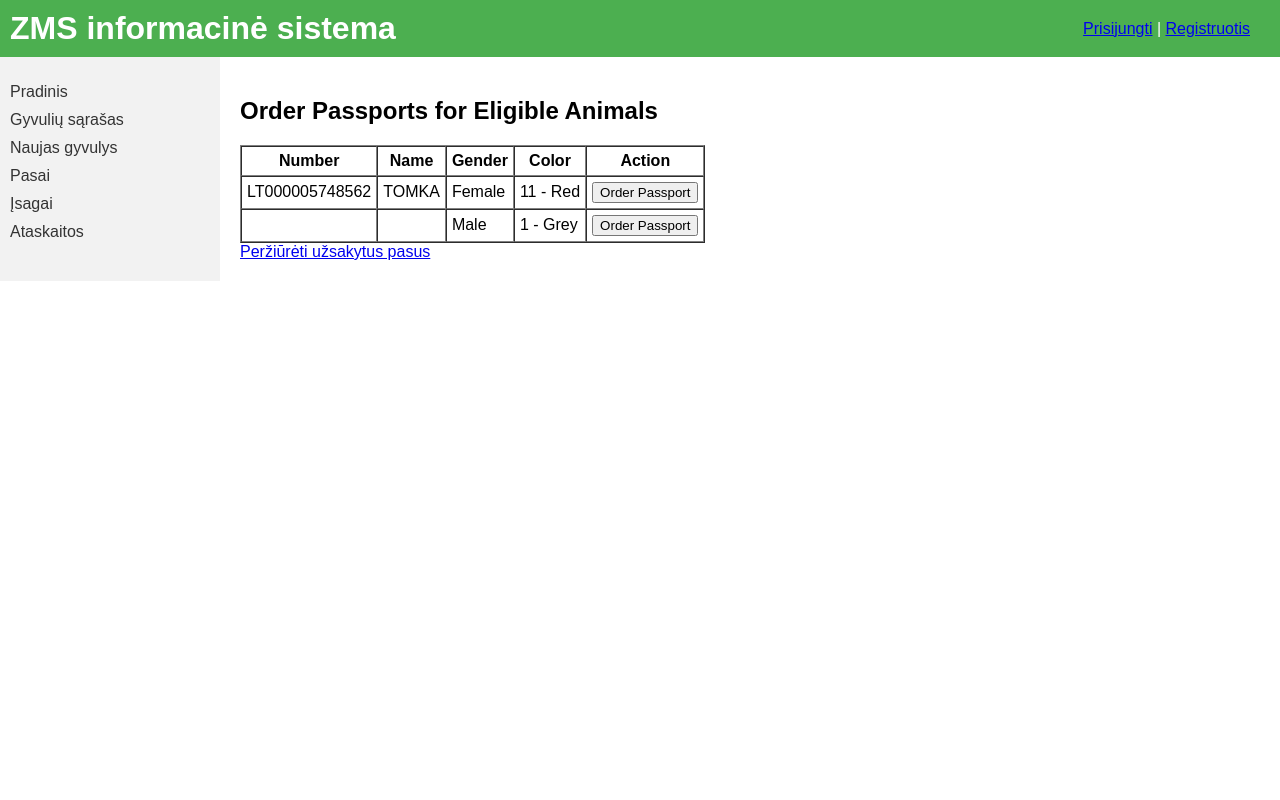
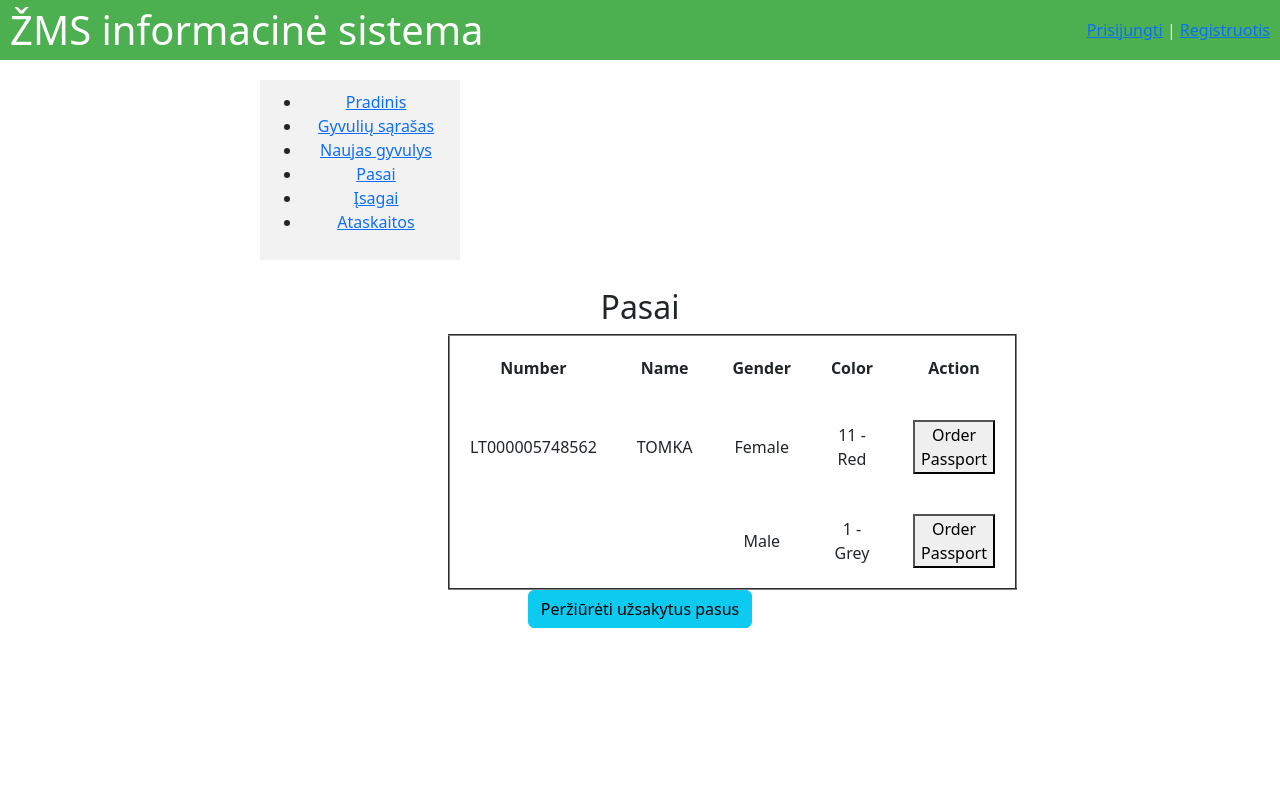
Before and after one commit to Vakiss/ZMS, a Django app: page /passport/ in a window 1280 px wide. Run offline with Django 5.2, Linux system fonts and the light colour scheme; data comes from the database, SQL or seed files in the repository; both versions use the stored data as it was after the commit.

Commit message:
fixed templates and views

```diff
--- a/galvijai_project/main/views.py
+++ b/galvijai_project/main/views.py
@@ -6,7 +6,7 @@ from django.contrib.auth.decorators import login_required
 from .forms import AnimalForm,SpecialEventForm
 from django.utils import timezone
 from django.views.decorators.http import require_POST
-
+from django.db.models import Count, Q
 
 def index(request):
     return render(request, 'main/index.html')
@@ -137,19 +137,25 @@ def ordered_isagai(request):
 
 @login_required
 def ataskaitos(request):
-    # Gyvuliai pagal lytį
-    animals_by_gender = Animal.objects.filter(owner=request.user).order_by('gender')
-    # Gyvuliai pagal spalvą
-    animals_by_color = Animal.objects.filter(owner=request.user).order_by('color')
-    # Prieauglio atsivedimo įvykiai (pagal pasirinkimą)
-    birth_events = Event.objects.filter(
-        event_type='Prieauglio atsivedimas',
-        animal__owner=request.user
-    ).order_by('-date')
+    user = request.user
+    # 1) Gyvuliai pagal lytį – rodo tik number ir gender
+    animals_by_gender = Animal.objects.filter(owner=user).only('number', 'gender').order_by('gender')
+
+    # 2) Gyvuliai pagal spalvą – rodo tik number ir color
+    animals_by_color = Animal.objects.filter(owner=user).only('number', 'color').order_by('color')
+
+    # 3) Prieauglio atsivedimų skaičius kiekvienam gyvuliui
+    #    Pavyzdžiui, norime sužinoti, kiek "Prieauglio atsivedimo" eventų turi kiekvienas gyvulys
+    animals_with_birth_count = (Animal.objects
+        .filter(owner=user)
+        .annotate(birth_count=Count('events', filter=Q(events__event_type='Prieauglio atsivedimas')))
+        .order_by('-birth_count')
+    )
+    # Kiekvienas Animal objektas dabar turės papildomą lauką 'birth_count'
 
     context = {
         'animals_by_gender': animals_by_gender,
         'animals_by_color': animals_by_color,
-        'birth_events': birth_events,
+        'animals_with_birth_count': animals_with_birth_count,
     }
-    return render(request, 'main/ataskaitos_tabs.html', context)
+    return render(request, 'main/ataskaitos.html', context)
--- a/galvijai_project/static/css/style.css
+++ b/galvijai_project/static/css/style.css
@@ -1,51 +1,44 @@
-body {
+html, body {
   margin: 0;
-  font-family: Arial, sans-serif;
+  padding: 0;
+  height: 100%;
+  box-sizing: border-box;
+}
+*, *:before, *:after {
+  box-sizing: inherit;
 }
 
 .top-bar {
-  background-color: #4CAF50; /* Žalia spalva, pvz. */
+  background-color: #4CAF50;
   color: white;
   display: flex;
+  align-items: center;
   justify-content: space-between;
-  align-items: center;
-  padding: 10px;
+
+  height: 60px;
+  padding: 0 10px; /
+  box-sizing: border-box;
 }
 
-.top-bar .logo h1 {
-  margin: 0;
+
+
+.main-wrapper {
+  display: flex;
+  flex-direction: row;
+  height: calc(100% - 60px); /
 }
 
-.top-bar .user-info {
-  margin-right: 20px;
-}
-
-.container {
-  display: flex;
-  flex-direction: row;
-}
 
 .sidebar {
   width: 200px;
   background-color: #f2f2f2;
   padding: 10px;
+  box-sizing: border-box;
 }
 
-.sidebar ul {
-  list-style: none;
-  padding-left: 0;
+.content-container {
+  max-width: 800px;
+  margin: 0 auto;
+  padding: 20px;
+  text-align: center;
 }
-
-.sidebar li {
-  margin: 10px 0;
-}
-
-.sidebar a {
-  text-decoration: none;
-  color: #333;
-}
-
-.content {
-  flex: 1;
-  padding: 20px;
-}
--- a/galvijai_project/templates/main/animal_list.html
+++ b/galvijai_project/templates/main/animal_list.html
@@ -1,6 +1,7 @@
 {% extends 'main/base.html' %}
 
 {% block content %}
+<div class="mx-auto p-2" style="width: 400px;">
 <h2>Gyvulių sąrašas</h2>
 <ul>
   {% for animal in animals %}
@@ -14,4 +15,5 @@
   </li>
   {% endfor %}
 </ul>
+</div>
 {% endblock %}
--- a/galvijai_project/templates/main/base.html
+++ b/galvijai_project/templates/main/base.html
@@ -3,23 +3,25 @@
 <html lang="en">
 <head>
   <meta charset="UTF-8">
-  <title>Galvijų informacinė sistema</title>
-  <!-- Jei norite, pridėkite Bootstrap ar kitus CSS failus -->
+  <title>ŽMS informacinė sistema</title>
+  <!-- Stilius -->
   <link rel="stylesheet" href="{% static 'css/style.css' %}">
+  <!-- Bootstrap (nebūtina, tik jei naudojate) -->
+  <link href="https://cdn.jsdelivr.net/npm/bootstrap@5.3.0/dist/css/bootstrap.min.css" rel="stylesheet">
 </head>
 <body>
 
   <!-- Viršutinė juosta -->
   <header class="top-bar">
     <div class="logo">
-      <h1>ZMS informacinė sistema</h1>
+      <h1 style="margin:0;">ŽMS informacinė sistema</h1>
     </div>
     <div class="user-info">
       {% if user.is_authenticated %}
         <span>Sveiki, {{ user.username }}!</span>
         <form method="post" action="{% url 'logout' %}" style="display:inline;">
-        {% csrf_token %}
-        <button type="submit">Atsijungti</button>
+          {% csrf_token %}
+          <button type="submit">Atsijungti</button>
         </form>
       {% else %}
         <a href="{% url 'login' %}">Prisijungti</a> |
@@ -28,8 +30,8 @@
     </div>
   </header>
 
-  <div class="container">
-    <!-- Šoninis meniu -->
+  <!-- Čia pagrindinis flex konteineris: sidebar + content -->
+  <div class="content-container">
     <nav class="sidebar">
       <ul>
         <li><a href="{% url 'index' %}">Pradinis</a></li>
@@ -41,13 +43,13 @@
       </ul>
     </nav>
 
-    <!-- Pagrindinis turinys -->
-    <main class="content">
+    <main class="content-container">
       {% block content %}
       {% endblock %}
     </main>
   </div>
 
+  <!-- Bootstrap JS, jei naudojate -->
+  <script src="https://cdn.jsdelivr.net/npm/bootstrap@5.3.0/dist/js/bootstrap.bundle.min.js"></script>
 </body>
 </html>
-  <script src="https://cdn.jsdelivr.net/npm/bootstrap@5.3.0/dist/js/bootstrap.bundle.min.js"></script>
--- a/galvijai_project/templates/main/index.html
+++ b/galvijai_project/templates/main/index.html
@@ -1,6 +1,8 @@
 {% extends 'main/base.html' %}
 
 {% block content %}
+<div class="mx-auto p-2" style="width: 700px;">
 <h2>Sveiki atvykę į Galvijų informacinę sistemą!</h2>
 <p>Čia galėsite valdyti gyvulių duomenis, ūkio informaciją ir pan.</p>
+</div>
 {% endblock %}
--- a/galvijai_project/templates/main/isagai.html
+++ b/galvijai_project/templates/main/isagai.html
@@ -1,7 +1,8 @@
 {% extends 'main/base.html' %}
 {% block content %}
-<h2>Order Isagai for Eligible Animals</h2>
-<table border="1" cellspacing="0" cellpadding="5">
+<div class="mx-auto p-2" style="width: 400px;">
+<h2>Isagai</h2>
+<table border="2" cellspacing="5" cellpadding="20">
   <thead>
     <tr>
       <th>Number</th>
@@ -33,4 +34,5 @@
   </tbody>
 </table>
 <a href="{% url 'ordered_isagai' %}" class="btn btn-info" style="margin-bottom: 10px;">Peržiūrėti užsakytus isagus</a>
+</div>
 {% endblock %}
--- a/galvijai_project/templates/main/new_animal.html
+++ b/galvijai_project/templates/main/new_animal.html
@@ -1,6 +1,7 @@
 {% extends 'main/base.html' %}
 {% load static %}
 {% block content %}
+<div class="mx-auto p-2" style="width: 800px;">
 <h2>Pridėti naują gyvulį</h2>
 <form method="post">
   {% csrf_token %}
@@ -26,4 +27,5 @@
   </table>
   <button type="submit" class="btn btn-success">Confirm</button>
 </form>
+</div>
 {% endblock %}
--- a/galvijai_project/templates/main/ordered_isagai.html
+++ b/galvijai_project/templates/main/ordered_isagai.html
@@ -1,6 +1,6 @@
 {% extends 'main/base.html' %}
 {% block content %}
-<h2>Užsakyti pasai</h2>
+<h2>Užsakyti isagai</h2>
 {% if animals %}
   <table border="1" cellspacing="0" cellpadding="5">
     <thead>
--- a/galvijai_project/templates/main/ordered_passports.html
+++ b/galvijai_project/templates/main/ordered_passports.html
@@ -1,5 +1,6 @@
 {% extends 'main/base.html' %}
 {% block content %}
+<div class="content-container">
 <h2>Užsakyti pasai</h2>
 {% if animals %}
   <table border="1" cellspacing="0" cellpadding="5">
@@ -25,4 +26,5 @@
 {% else %}
   <p>Nėra gyvulių, kuriems užsakyti pasai.</p>
 {% endif %}
+</div>
 {% endblock %}
--- a/galvijai_project/templates/main/pasai.html
+++ b/galvijai_project/templates/main/pasai.html
@@ -1,7 +1,8 @@
 {% extends 'main/base.html' %}
 {% block content %}
-<h2>Order Passports for Eligible Animals</h2>
-<table border="1" cellspacing="0" cellpadding="5">
+<div class="mx-auto p-2" style="width: 400px;">
+<h2>Pasai</h2>
+<table border="2" cellspacing="0" cellpadding="20">
   <thead>
     <tr>
       <th>Number</th>
@@ -33,5 +34,5 @@
   </tbody>
 </table>
 <a href="{% url 'ordered_passports' %}" class="btn btn-info" style="margin-bottom: 10px;">Peržiūrėti užsakytus pasus</a>
-
+</div>
 {% endblock %}
```
Also changed, not shown: galvijai_project/templates/main/ataskaitos.html (+51 -30 lines), galvijai_project/db.sqlite3.
